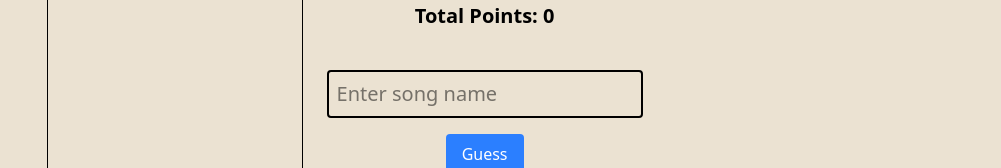
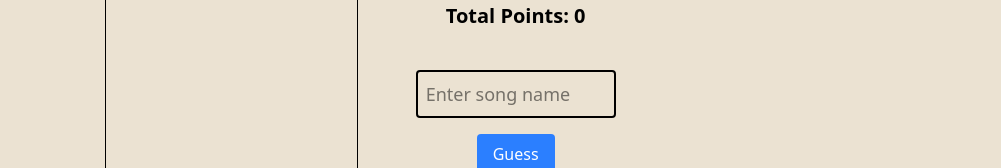
Before and after one commit to Ryzie2003/the100game, a React (Vite) app in the folder frontend/: page / in a window 1280 px wide. Shown: the part 380-548 px from the top of the page, without its empty margins (279-1280 px from the left). Built offline with nearby package versions, Linux system fonts and the light colour scheme; no server answers.

Commit message:
fixed input box

```diff
--- a/frontend/src/App.tsx
+++ b/frontend/src/App.tsx
@@ -127,6 +127,9 @@ function App() {
       const itemPosition = lastGuess.index * itemHeight;
       const listEl = listRef.current;
 
+      if (lastGuess.points == 0) {
+        return;
+      }
       // The max scroll offset for the container
       const maxScroll = listEl.scrollHeight - listEl.clientHeight;
 
@@ -248,7 +251,7 @@ function App() {
             value={guess}
             onChange={(e) => setGuess(e.target.value)}
             onKeyDown={(e) => e.key === 'Enter' && handleGuess()}
-            className={`border-2 p-2 text-xl rounded md:mt-3 ${shakeInput ? "shake border-red-500" : "border-black"}`}
+            className={`max-w-[200px] border-2 p-2 text-lg rounded md:mt-3 ${shakeInput ? "shake border-red-500" : "border-black"}`}
             placeholder="Enter song name"
           />
           <button onClick={handleGuess} className="mt-4 px-4 py-2 bg-blue-500 text-white rounded">Guess</button>
```
